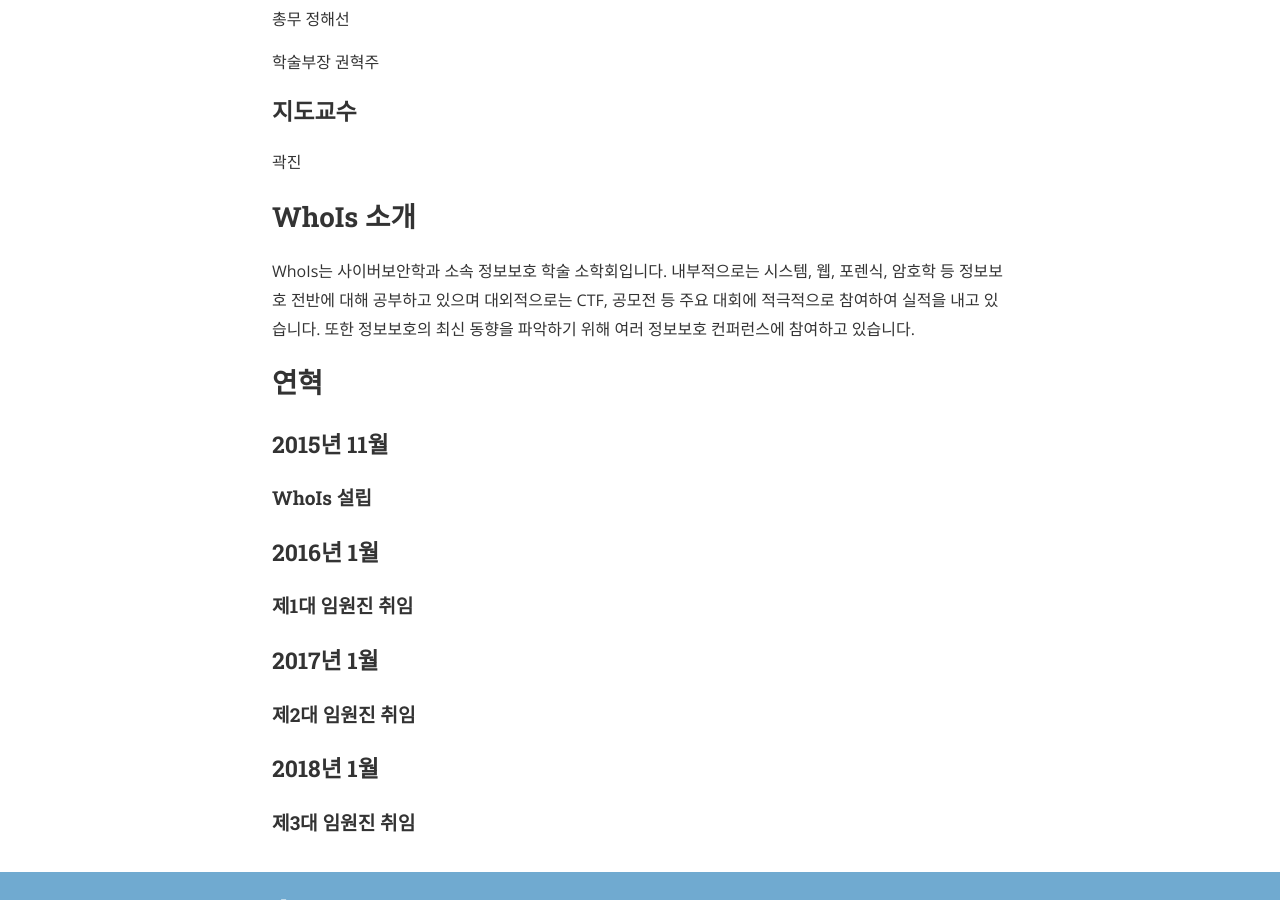
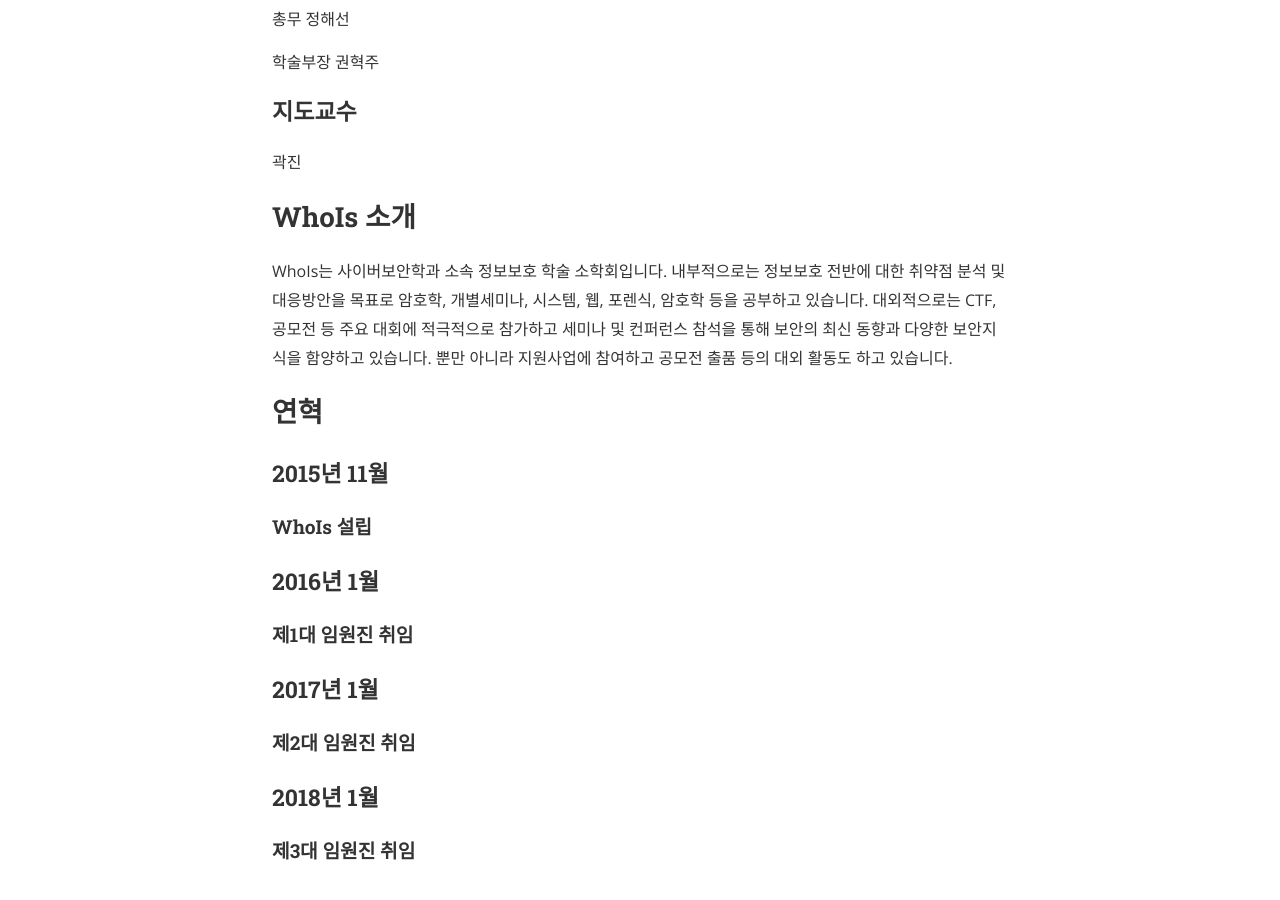
Before and after one commit to ajou-whois/ajou-whois.github.io, a Jekyll site: the page built from about.md, in a window 1280 px wide and 900 px high, scrolled down 797 px. Built offline with Jekyll 4.4.1, drawn with Linux system fonts in a browser that asks for light colours; nearby versions of some CDN libraries.

Commit message:
Update about

```diff
--- a/about.md
+++ b/about.md
@@ -27,8 +27,9 @@ permalink: /about/
 ## WhoIs 소개
 
 WhoIs는 사이버보안학과 소속 정보보호 학술 소학회입니다.
-내부적으로는 시스템, 웹, 포렌식, 암호학 등 정보보호 전반에 대해 공부하고 있으며 대외적으로는 CTF, 공모전 등 주요 대회에 적극적으로 참여하여 실적을 내고 있습니다.
-또한 정보보호의 최신 동향을 파악하기 위해 여러 정보보호 컨퍼런스에 참여하고 있습니다.
+내부적으로는 정보보호 전반에 대한 취약점 분석 및 대응방안을 목표로 암호학, 개별세미나, 시스템, 웹, 포렌식, 암호학 등을 공부하고 있습니다.
+대외적으로는 CTF, 공모전 등 주요 대회에 적극적으로 참가하고 세미나 및 컨퍼런스 참석을 통해 보안의 최신 동향과 다양한 보안지식을 함양하고 있습니다.
+뿐만 아니라 지원사업에 참여하고 공모전 출품 등의 대외 활동도 하고 있습니다.
 
 ## 연혁
 
```
